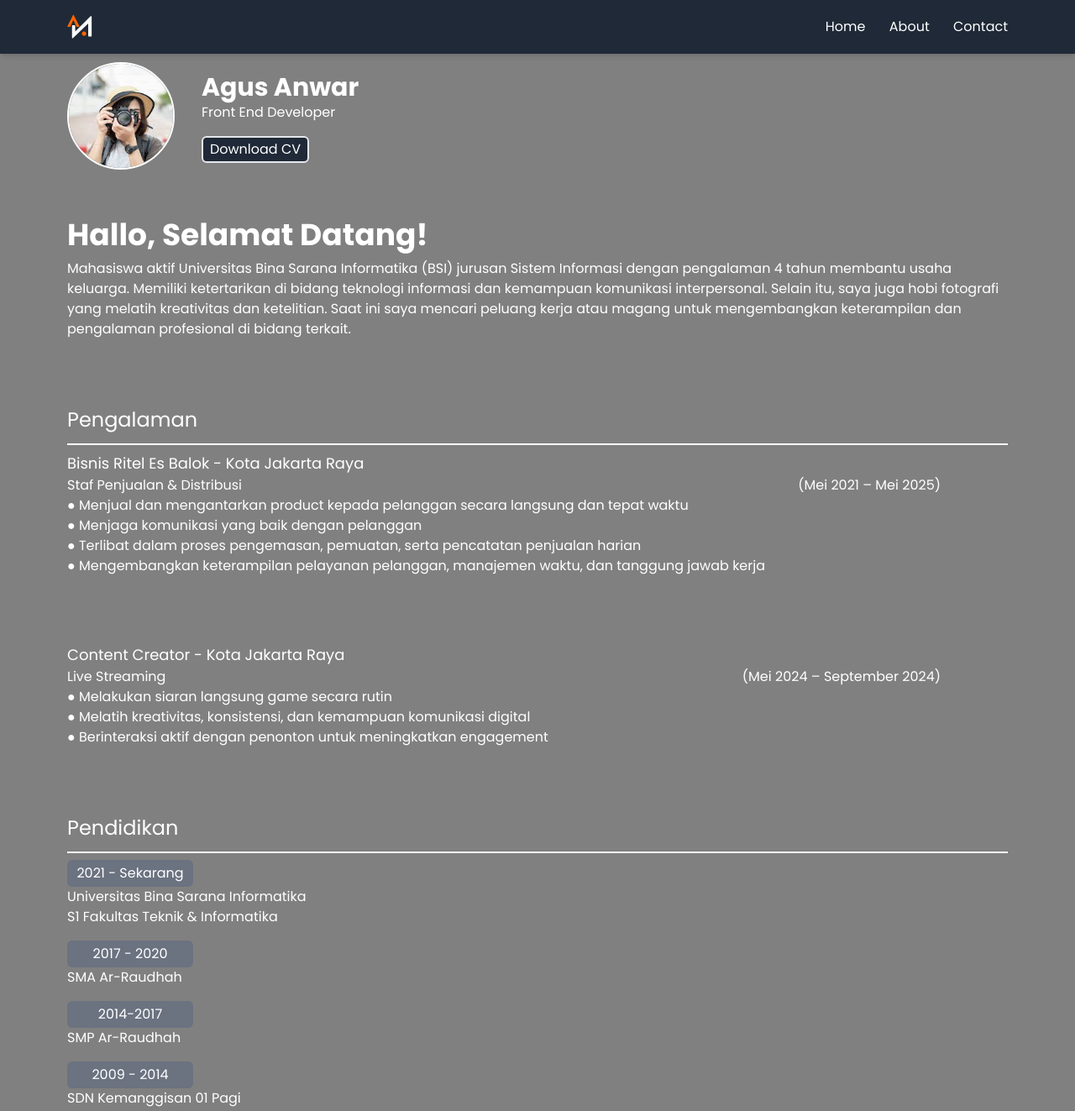
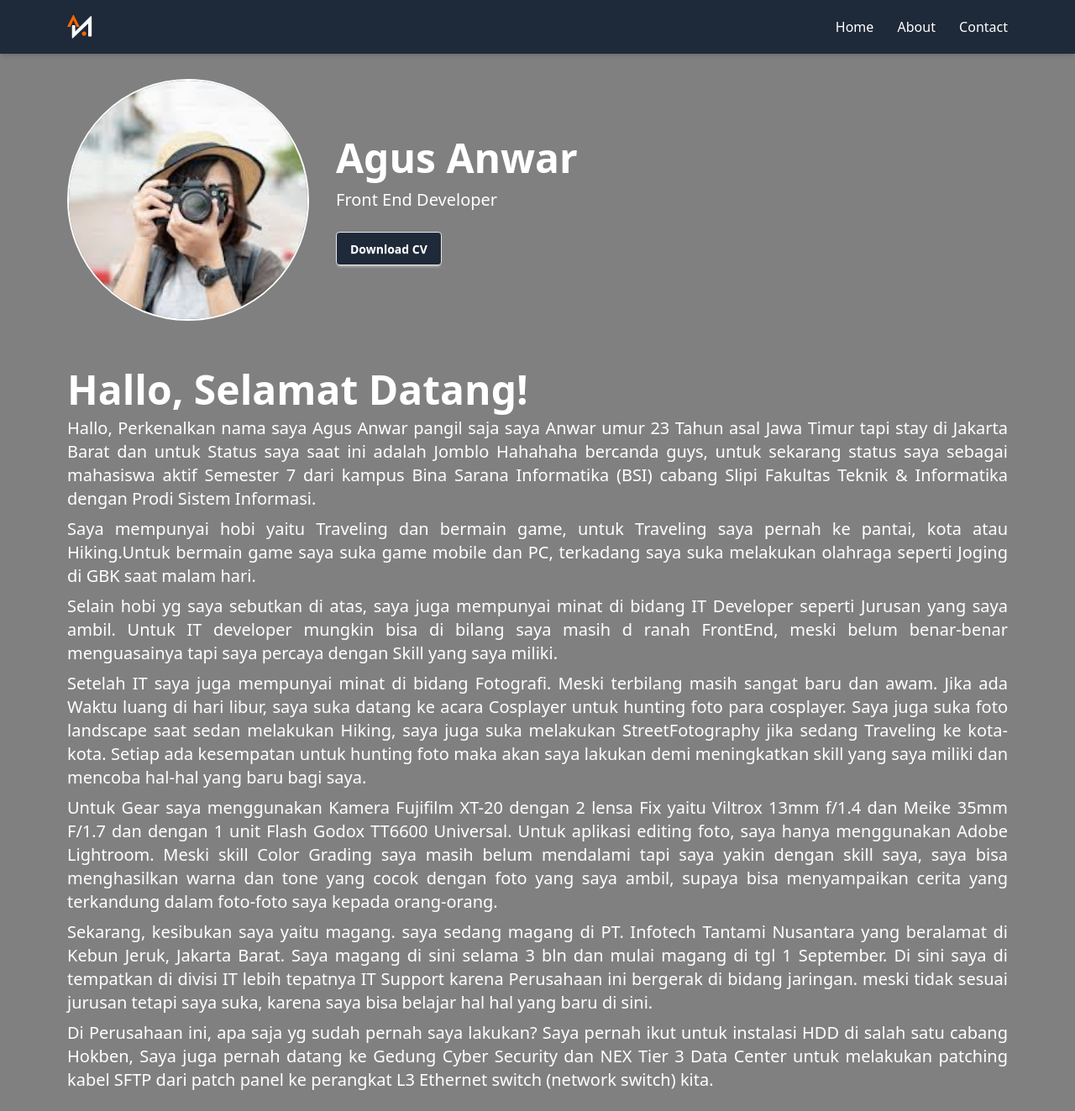
Before and after one commit to agusanwar072/Portofolio, a plain HTML site: page index.html in a window 1280 px wide. Shown: the top 1323 px of the page at 84% size. Drawn offline with nearby package versions, Linux system fonts and the light colour scheme.

Commit message:
Update Text & button daisyUi

```diff
--- a/index.html
+++ b/index.html
@@ -14,8 +14,13 @@
       rel="stylesheet"
     />
 
-    <!-- Link Tailwind CDN -->
-    <script src="https://cdn.tailwindcss.com"></script>
+    <!-- Link CDN Tailwind & Plugin DaisyU  -->
+    <link
+      href="https://cdn.jsdelivr.net/npm/daisyui@5"
+      rel="stylesheet"
+      type="text/css"
+    />
+    <script src="https://cdn.jsdelivr.net/npm/@tailwindcss/browser@4"></script>
 
     <!-- 3. Konfigurasi Tailwind -->
     <script>
@@ -96,24 +101,31 @@
       <!-- Content -->
       <div class="flex-grow px-5 sm:px-20 pt-10 text-white bg-[#808080]">
         <div class="mb-[100px] sm:mb-[20px]">
-          <div class="w-full flex sm:flex-row items-center flex-col h-[200px]">
+          <div
+            class="w-full flex sm:flex-row items-center flex-col h-[200px] my-[100px]"
+          >
             <div class="">
               <button
-                class="w-32 h-32 border-2 border-white rounded-full overflow-hidden"
+                class="w-72 h-72 border-2 border-white rounded-full overflow-hidden"
               >
                 <img
-                  src="/element/Profile.jpeg"
+                  src="/Portofolio/element/Profile.jpeg"
                   alt="Foto Profil"
                   class="w-full h-full object-cover"
                 />
               </button>
             </div>
             <div class="px-8 w-full flex flex-col items-center sm:items-start">
-              <h1 class="text-3xl font-bold">Agus Anwar</h1>
-              <h3 class="mb-4">Front End Developer</h3>
-              <button
+              <h1 class="text-5xl font-bold mb-3">Agus Anwar</h1>
+              <h3 class="mb-6 text-xl">Front End Developer</h3>
+              <!-- <button
                 id="btnGoogle"
                 class="bg-gray-800 w-32 h-8 rounded-md border-2 hover:text-red-400 hover:border-red-400"
+              >
+                Download CV
+              </button> -->
+              <button
+                class="btn text-white bg-gray-800 hover:text-red-400 hover:border-red-400"
               >
                 Download CV
               </button>
@@ -121,15 +133,65 @@
           </div>
         </div>
         <div>
-          <h1 class="text-4xl font-bold mb-2">Hallo, Selamat Datang!</h1>
-          <p>
-            Mahasiswa aktif Universitas Bina Sarana Informatika (BSI) jurusan
-            Sistem Informasi dengan pengalaman 4 tahun membantu usaha keluarga.
-            Memiliki ketertarikan di bidang teknologi informasi dan kemampuan
-            komunikasi interpersonal. Selain itu, saya juga hobi fotografi yang
-            melatih kreativitas dan ketelitian. Saat ini saya mencari peluang
-            kerja atau magang untuk mengembangkan keterampilan dan pengalaman
-            profesional di bidang terkait.
+          <h1 class="text-5xl font-bold mb-2">Hallo, Selamat Datang!</h1>
+
+          <p class="mb-2 text-xl text-justify">
+            Hallo, Perkenalkan nama saya Agus Anwar pangil saja saya Anwar umur
+            23 Tahun asal Jawa Timur tapi stay di Jakarta Barat dan untuk Status
+            saya saat ini adalah Jomblo Hahahaha bercanda guys, untuk sekarang
+            status saya sebagai mahasiswa aktif Semester 7 dari kampus Bina
+            Sarana Informatika (BSI) cabang Slipi Fakultas Teknik & Informatika
+            dengan Prodi Sistem Informasi.
+          </p>
+          <p class="mb-2 text-xl text-justify">
+            Saya mempunyai hobi yaitu Traveling dan bermain game, untuk
+            Traveling saya pernah ke pantai, kota atau Hiking.Untuk bermain game
+            saya suka game mobile dan PC, terkadang saya suka melakukan olahraga
+            seperti Joging di GBK saat malam hari.
+          </p>
+          <p class="mb-2 text-xl text-justify">
+            Selain hobi yg saya sebutkan di atas, saya juga mempunyai minat di
+            bidang IT Developer seperti Jurusan yang saya ambil. Untuk IT
+            developer mungkin bisa di bilang saya masih d ranah FrontEnd, meski
+            belum benar-benar menguasainya tapi saya percaya dengan Skill yang
+            saya miliki.
+          </p>
+          <p class="mb-2 text-xl text-justify">
+            Setelah IT saya juga mempunyai minat di bidang Fotografi. Meski
+            terbilang masih sangat baru dan awam. Jika ada Waktu luang di hari
+            libur, saya suka datang ke acara Cosplayer untuk hunting foto para
+            cosplayer. Saya juga suka foto landscape saat sedan melakukan
+            Hiking, saya juga suka melakukan StreetFotography jika sedang
+            Traveling ke kota-kota. Setiap ada kesempatan untuk hunting foto
+            maka akan saya lakukan demi meningkatkan skill yang saya miliki dan
+            mencoba hal-hal yang baru bagi saya.
+          </p>
+          <p class="mb-2 text-xl text-justify">
+            Untuk Gear saya menggunakan Kamera Fujifilm XT-20 dengan 2 lensa Fix
+            yaitu Viltrox 13mm f/1.4 dan Meike 35mm F/1.7 dan dengan 1 unit
+            Flash Godox TT6600 Universal. Untuk aplikasi editing foto, saya
+            hanya menggunakan Adobe Lightroom. Meski skill Color Grading saya
+            masih belum mendalami tapi saya yakin dengan skill saya, saya bisa
+            menghasilkan warna dan tone yang cocok dengan foto yang saya ambil,
+            supaya bisa menyampaikan cerita yang terkandung dalam foto-foto saya
+            kepada orang-orang.
+          </p>
+          <p class="mb-2 text-xl text-justify">
+            Sekarang, kesibukan saya yaitu magang. saya sedang magang di PT.
+            Infotech Tantami Nusantara yang beralamat di Kebun Jeruk, Jakarta
+            Barat. Saya magang di sini selama 3 bln dan mulai magang di tgl 1
+            September. Di sini saya di tempatkan di divisi IT lebih tepatnya IT
+            Support karena Perusahaan ini bergerak di bidang jaringan. meski
+            tidak sesuai jurusan tetapi saya suka, karena saya bisa belajar hal
+            hal yang baru di sini.
+          </p>
+
+          <p class="mb-2 text-xl text-justify">
+            Di Perusahaan ini, apa saja yg sudah pernah saya lakukan? Saya
+            pernah ikut untuk instalasi HDD di salah satu cabang Hokben, Saya
+            juga pernah datang ke Gedung Cyber Security dan NEX Tier 3 Data
+            Center untuk melakukan patching kabel SFTP dari patch panel ke
+            perangkat L3 Ethernet switch (network switch) kita.
           </p>
         </div>
         <!-- Baris Pengalaman -->
```
